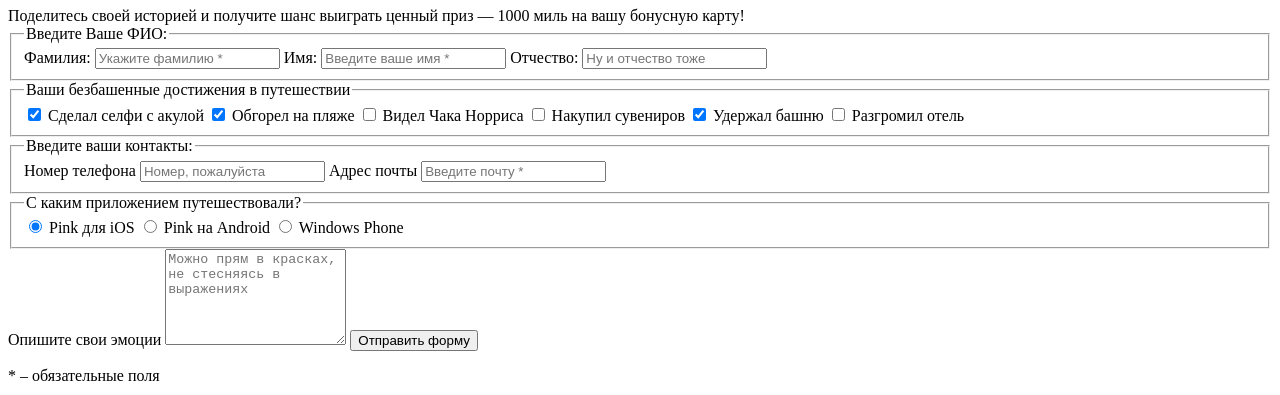
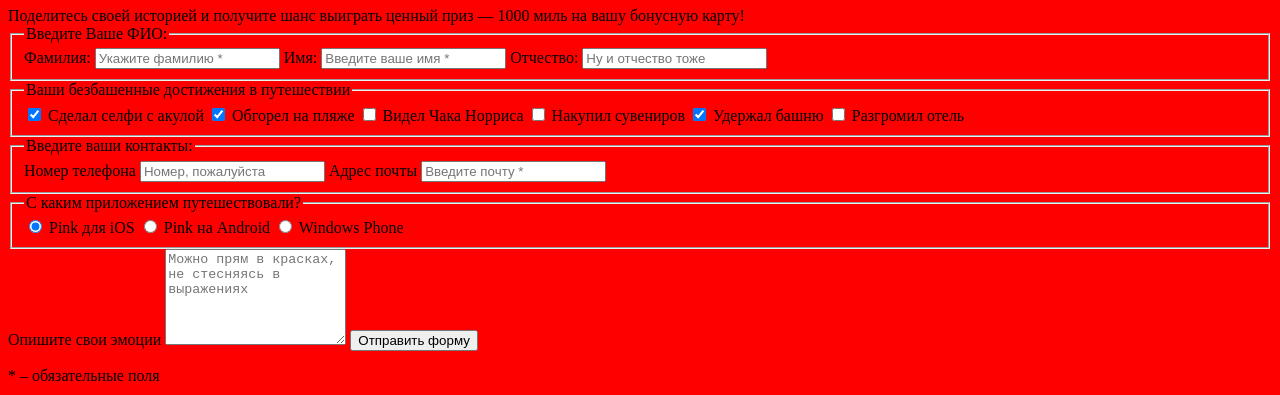
Before and after one commit to evstigney/503705-pink-17, a website: page source/competition.html in a window 1280 px wide. Shown: the part 190-585 px from the top of the page. Drawn offline with nearby package versions, Linux system fonts and the light colour scheme; files that its build step writes are made by us from their sources.

Commit message:
создала файл .less и подключилаа стилевой файл .css ко всем страницам

```diff
--- a/source/competition.html
+++ b/source/competition.html
@@ -3,6 +3,7 @@
   <head>
     <meta charset="utf-8">
     <meta name="format-detection" content="telephone=no">
+    <link rel="stylesheet" href="css/style.css">
     <title>Конкурс от Pink</title>
   </head>
   <body>
--- /dev/null
+++ b/source/less/style.less
@@ -0,0 +1,3 @@
+body {
+  background: red;
+}
```
Also changed, not shown: source/index.html (+1 -0 lines), source/photogallery.html (+1 -0 lines).
